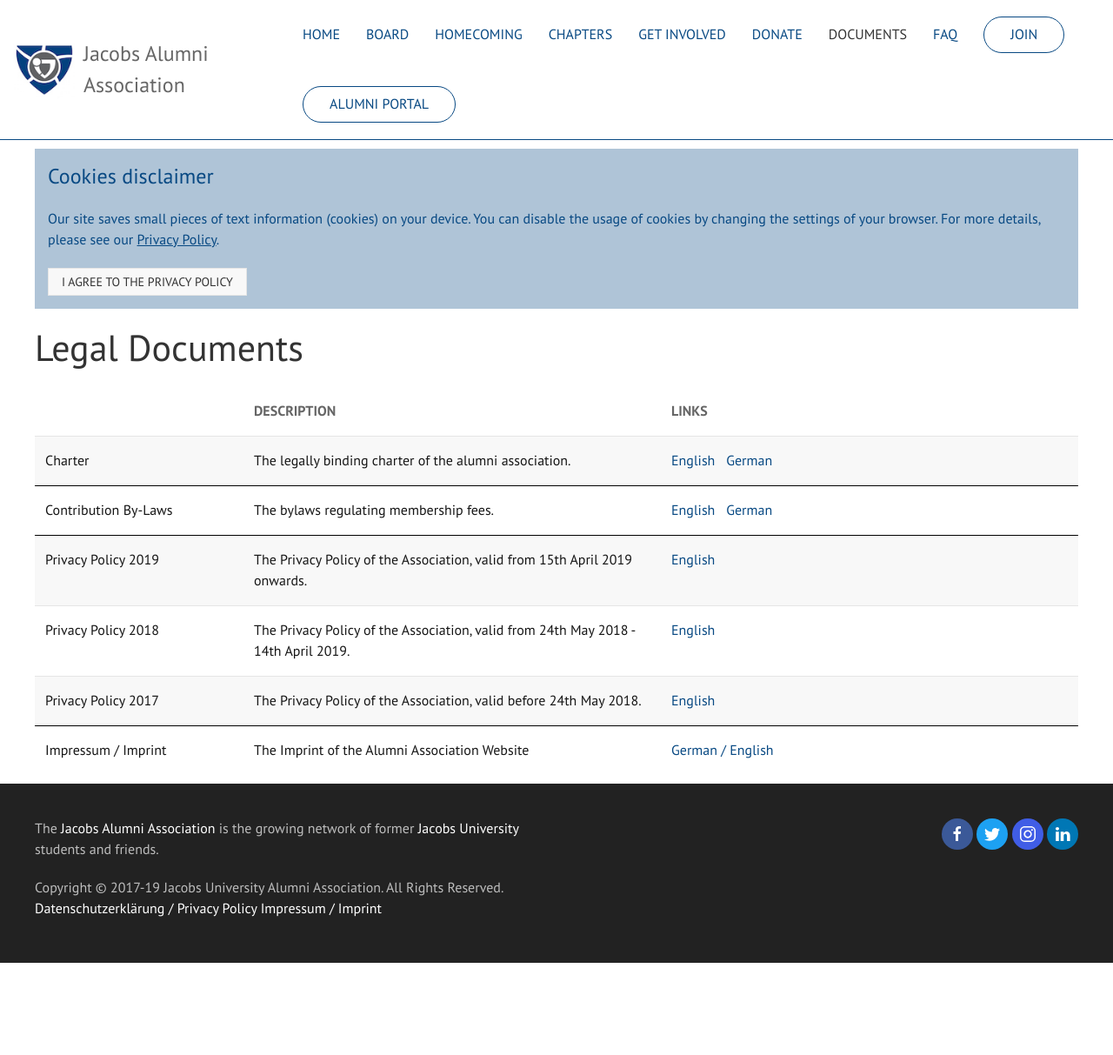
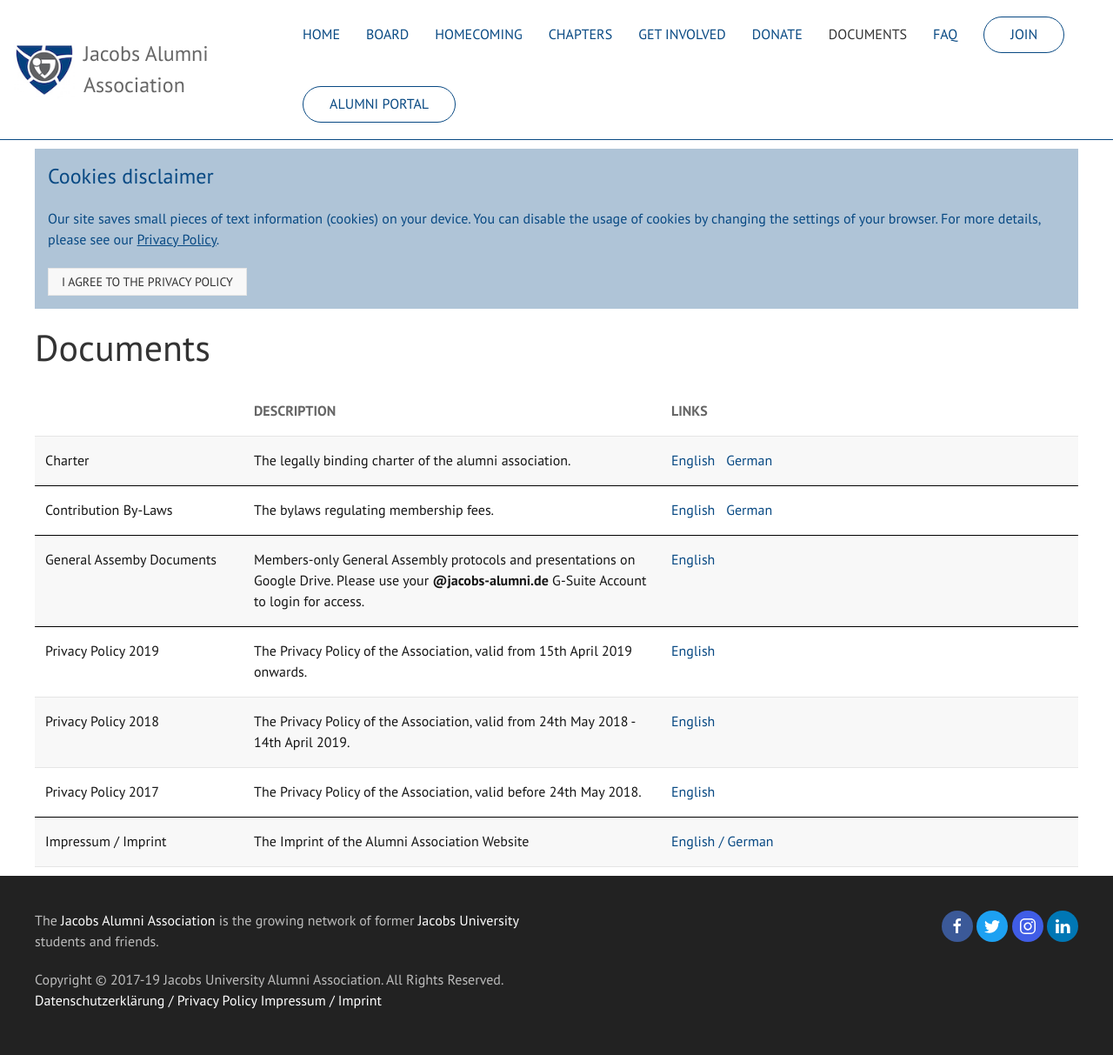
Before and after one commit to JacobsAlumni/jekyll.jacobs-alumni.de, a Jekyll site: the page built from src/documents/index.html, in a window 1280 px wide. Shown: the whole page at 87% size. Built offline with Jekyll 4.4.1, drawn with Linux system fonts in a browser that asks for light colours; before the commit the page ends 1107 px from its top, so only the background shows below that.

Commit message:
Add GA protocols (members only)

```diff
--- a/src/documents/index.html
+++ b/src/documents/index.html
@@ -1,5 +1,5 @@
 ---
-title: Legal Documents
+title: Documents
 permalink: /documents/
 ---
 
@@ -12,7 +12,7 @@
         </tr>
     </thead>
     <tbody>
-        <!-- -->
+        <!-- Charter -->
 
         <tr style="border-bottom: 1px solid black; ">
             <td>Charter</td>
@@ -33,6 +33,18 @@
                 <a href="/documents/bylaws-contribution/english/">English</a>
                 &nbsp;
                 <a href="/documents/bylaws-contribution/german/">German</a>
+            </td>
+        </tr>
+
+
+        <tr style="border-bottom: 1px solid black; ">
+            <td>General Assemby Documents</td>
+            <td>
+                Members-only General Assembly protocols and presentations on Google Drive.
+                Please use your <strong>@jacobs-alumni.de</strong> G-Suite Account to login for access.
+            </td>
+            <td>
+                <a href="https://drive.google.com/drive/folders/1KevMHJvGB4YtIyJsuqahMN4JKJ83mFwQ?usp=sharing" target="_blank">English</a>
             </td>
         </tr>
 
@@ -68,7 +80,7 @@
             <td>Impressum / Imprint</td>
             <td>The Imprint of the Alumni Association Website</td>
             <td>
-                <a href="/documents/imprint/">German / English</a>
+                <a href="/documents/imprint/">English / German</a>
             </td>
         </tr>
     </tbody>
```
